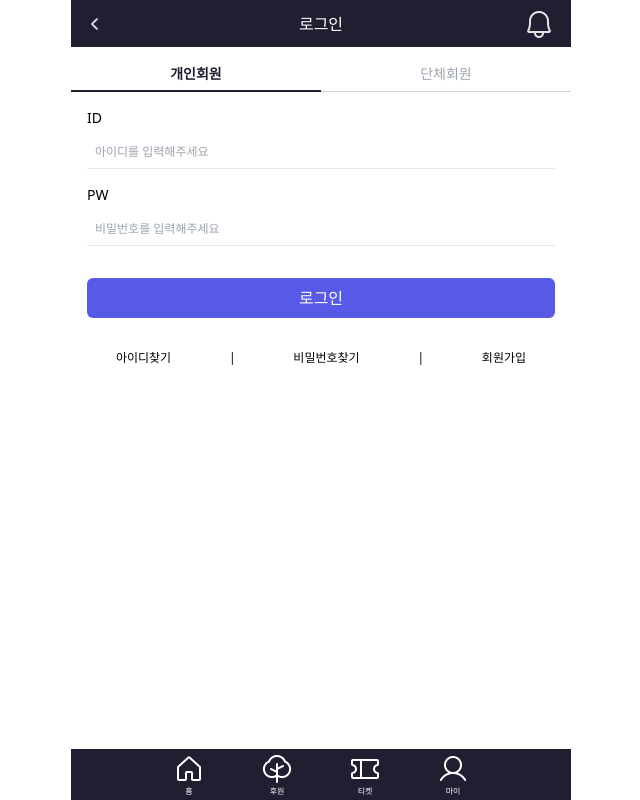
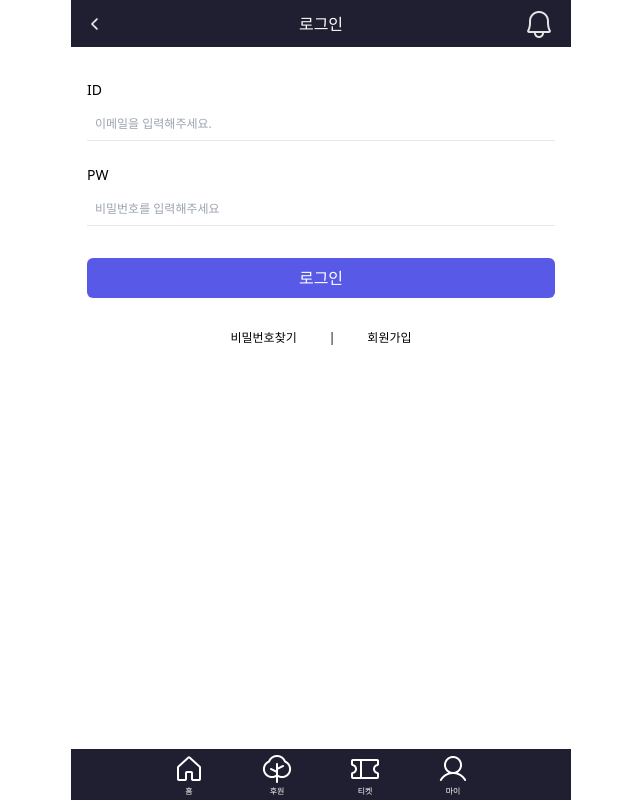
Before and after one commit to Team-olbl/S-tickey, a React (Vite) app in the folder Stickey-frontend/: page /login in a window 1280 px wide. Shown: the whole page, without its empty margins (319-959 px from the left). Built offline with nearby package versions, Linux system fonts and the light colour scheme.

Commit message:
[FE] feat:로그인 api 구현 #S10P22D211-263

```diff
--- a/Stickey-frontend/src/components/Login/LoginForm.tsx
+++ b/Stickey-frontend/src/components/Login/LoginForm.tsx
@@ -1,18 +1,40 @@
-import React from 'react';
+import React, { useState } from 'react';
 import { useNavigate } from 'react-router-dom';
+import { useLogin } from '../../hooks/User/useLogin';
+import { toast } from 'react-toastify';
 
-interface LoginFormProps {
-  selectedTab: string; // 새로 추가된 prop
-}
+const LoginForm: React.FC = () => {
+    const [email, setEmail] = useState<string>('');
+    const [password, setPassword] = useState<string>('');
+    const [tryLogin, setTryLogin] = useState<boolean>(false);
+    const {mutate} = useLogin();
 
-const LoginForm: React.FC<LoginFormProps> = ({ selectedTab }) => {
-
-    console.log(selectedTab)
     const navigate = useNavigate()
 
     const gotoSignup = () => {
         navigate('/signup')
     }
+
+    // 로그인 버튼 클릭 핸들러
+    const handleLogin = (e: React.FormEvent) => {
+        e.preventDefault();
+        setTryLogin(true);
+
+        if (!email || !password) {
+            return;
+        }
+
+        mutate({ email, password }, {
+            onSuccess: () => {
+                toast.success('로그인에 성공했습니다.');
+                navigate('/');
+            },
+            onError: (error) => {
+                toast.error(`이메일과 비밀번호를 다시 확인해주세요.`);
+                console.log(error.message);
+            }
+        });
+    };
 
     return (
         <>
@@ -20,22 +42,28 @@ const LoginForm: React.FC<LoginFormProps> = ({ selectedTab }) => {
                 <p className="pt-4 pb-2 text-sm">ID</p>
                 <input
                     type="text"
-                placeholder="아이디를 입력해주세요"
+                    placeholder="이메일을 입력해주세요."
                     className="w-full outline-none border-b p-2 text-xs"
+                    value={email}
+                    onChange={(e) => setEmail(e.target.value)}
                 />
-            <p className="pt-4 pb-2 text-sm">PW</p>
+                {tryLogin && !email && <p className="px-2 text-xs text-red-500">이메일을 입력해주세요.</p>}
+                <p className="pt-6 pb-2 text-sm">PW</p>
                 <input
                     type="password"
                     placeholder="비밀번호를 입력해주세요"
                     className="w-full outline-none border-b p-2  text-xs"
+                    value={password}
+                    onChange={(e) => setPassword(e.target.value)}
                 />
+                {tryLogin && !password && <p className='px-2 text-xs text-red-500'>비밀번호를 입력해주세요.</p>}
             </div>
-        <div className="max-w-[500px] m-auto px-4 py-8">
-                <button className="bg-[#5959E7] w-full text-white rounded-md p-2 text-md">로그인</button>
+            <form onSubmit={handleLogin}>
+                <div className="max-w-[500px] m-auto px-4 py-8" >
+                    <button type='submit' className="bg-[#5959E7] w-full text-white rounded-md p-2 text-md">로그인</button>
             </div>
-            <div className="flex justify-around text-xs px-4">
-                <button>아이디찾기</button>
-                <p>|</p>
+            </form>
+            <div className="flex justify-center text-xs px-4 gap-8">
                 <button>비밀번호찾기</button>
                 <p>|</p>
                 <button onClick={gotoSignup}>회원가입</button>
--- /dev/null
+++ b/Stickey-frontend/src/hooks/User/useLogin.ts
@@ -0,0 +1,16 @@
+import { useMutation } from "@tanstack/react-query";
+import { loginDataReq, loginDataRes } from "../../types/Login";
+import { login } from "../../service/Login/api";
+
+export const useLogin = () => {
+  const mutation = useMutation<loginDataRes, Error, loginDataReq>({
+    mutationFn: login,
+    onSuccess : (data) => {
+      console.log('로그인에 성공했습니다.', data)
+    },
+    onError : (error:Error) => {
+      console.log('로그인에 실패했습니다.', error)
+    }
+  })
+  return mutation;
+}
--- a/Stickey-frontend/src/pages/Login/LoginPage.tsx
+++ b/Stickey-frontend/src/pages/Login/LoginPage.tsx
@@ -2,13 +2,9 @@ import Header, { IHeaderInfo } from "../../components/@common/Header";
 import Back from '../../assets/image/Back.png'
 import NavigationBar from "../../components/@common/NavigationBar";
 import Bell from '../../assets/image/Bell.png'
-import TabBar from "../../components/@common/TabBar";
 import LoginForm from "../../components/Login/LoginForm";
-import { useState } from "react";
 
 const LoginPage = () => {
-
-  const [selectedTab, setSelectedTab] = useState('개인회원');
 
   const info : IHeaderInfo = {
     left_1:  null,
@@ -17,20 +13,15 @@ const LoginPage = () => {
     right: <img src={Bell} alt="" />
   }
 
-  const handleTabChange = (tab: string) => {
-    setSelectedTab(tab);
-  };
-
   return(
     <>
-    <div className="top-0 bottom-0 h-screen bg-white">
-      <Header info={info} />
-      <div>
-        <TabBar leftTab="개인회원" rightTab="단체회원" onTabChange={handleTabChange} />
-        <LoginForm selectedTab={selectedTab} />
+      <div className="top-0 bottom-0 h-screen bg-white">
+        <Header info={info} />
+        <div className="py-16">
+          <LoginForm />
+        </div>
+        <NavigationBar />
       </div>
-      <NavigationBar />
-    </div>
     </>
   )
 }
--- /dev/null
+++ b/Stickey-frontend/src/service/Login/api.ts
@@ -0,0 +1,11 @@
+import { axiosCommonInstance } from "../../apis/axiosInstance";
+import { loginDataReq, loginDataRes } from "../../types/Login";
+import { APIResponse } from "../../types/model";
+
+export const login = async ({email, password}:loginDataReq):Promise<APIResponse<loginDataRes>> => {
+  const {data} = await axiosCommonInstance.post(`users/login`, {
+    "email" : email,
+    "password" : password,
+  })
+  return data;
+}
--- /dev/null
+++ b/Stickey-frontend/src/types/Login.ts
@@ -0,0 +1,8 @@
+export interface loginDataReq {
+  email: string;
+  password: string;
+}
+
+export interface loginDataRes {
+  message: string;
+}
```
Lines whose indentation alone changed are shown as unchanged.
